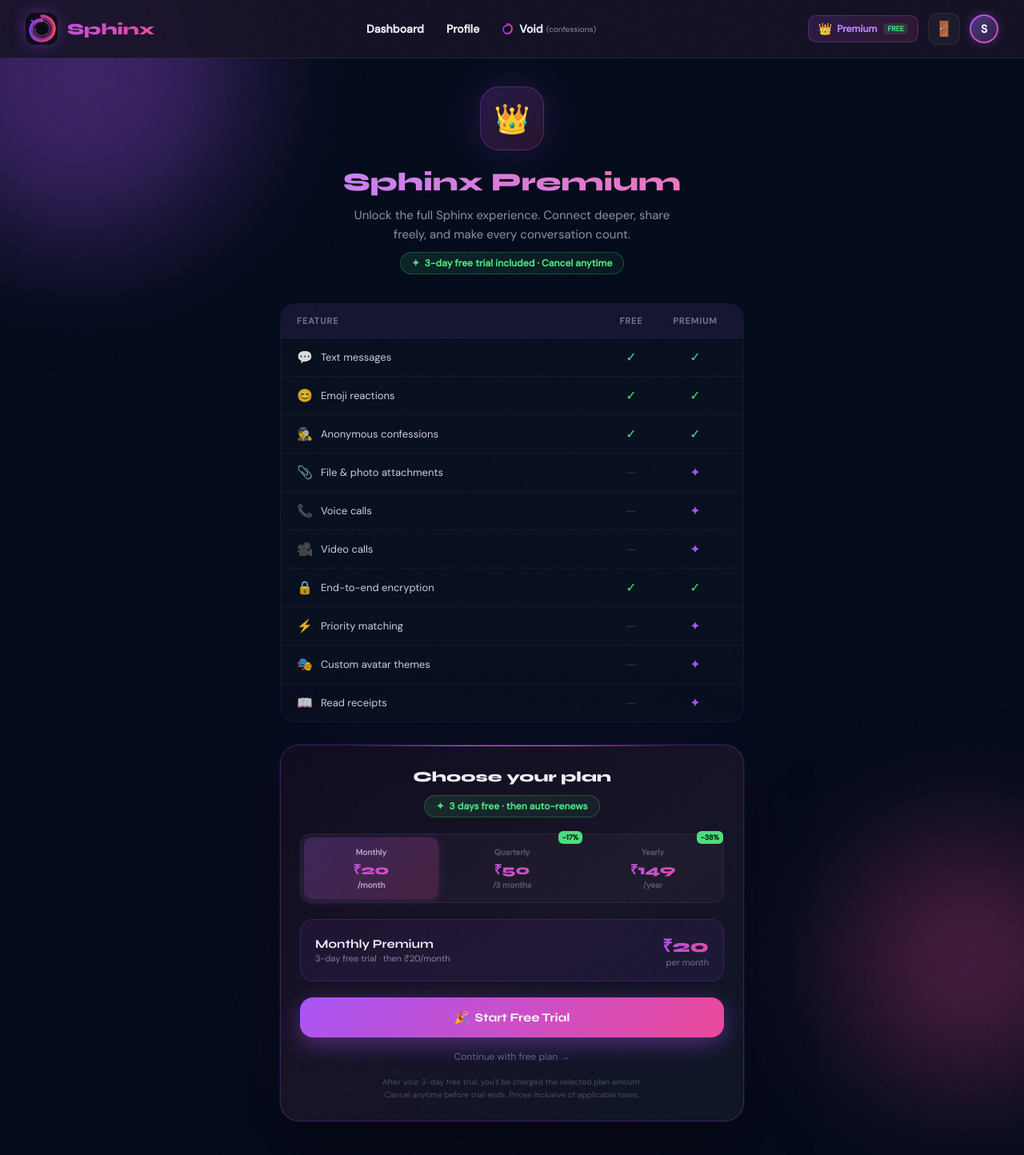
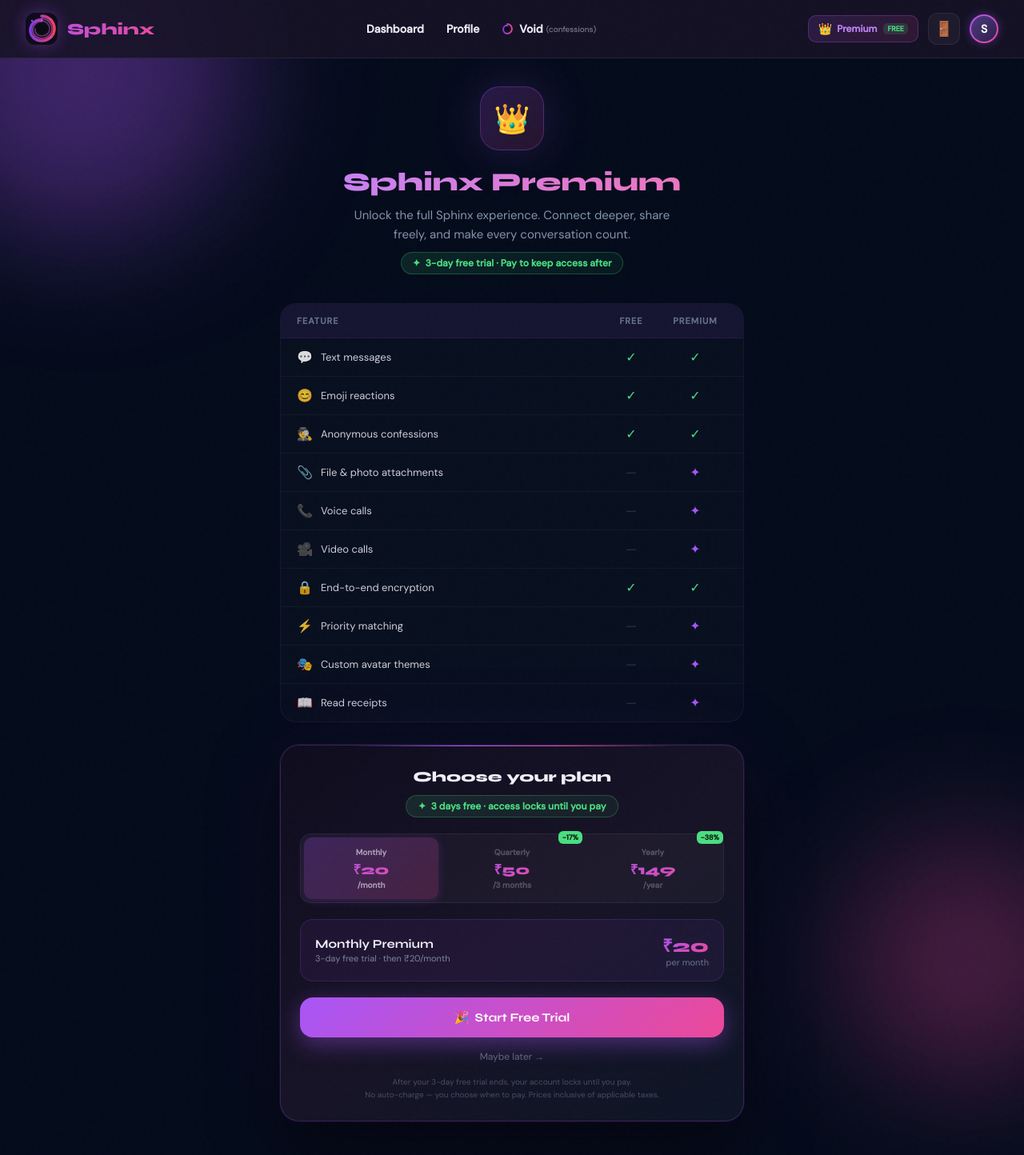
Before and after one commit to dhruvjoker/friendship, a Flask app: page /premium in a window 1280 px wide. Shown: the top 1444 px of the page at 80% size. Run offline with Flask 3, Linux system fonts and the light colour scheme; the visitor is signed in with stand-in values (Sample User, id 1).

Commit message:
Update premium_neon.html

```diff
--- a/app/templates/premium_neon.html
+++ b/app/templates/premium_neon.html
@@ -418,7 +418,7 @@
         <h1>Sphinx Premium</h1>
         <p>Unlock the full Sphinx experience. Connect deeper, share freely, and make every conversation count.</p>
         <div class="trial-badge">
-            ✦ &nbsp;3-day free trial included · Cancel anytime
+            ✦ &nbsp;3-day free trial · Pay to keep access after
         </div>
     </div>
 
@@ -485,7 +485,7 @@
     <div class="premium-modal" style="max-width:100%;border-radius:24px;padding:28px 24px 24px;">
         <div style="text-align:center;margin-bottom:20px;">
             <div style="font-family:'Syne',sans-serif;font-size:18px;font-weight:800;color:#F1EEF9;margin-bottom:4px;">Choose your plan</div>
-            <div class="trial-badge" style="margin:8px auto 0;">✦ &nbsp;3 days free · then auto-renews</div>
+            <div class="trial-badge" style="margin:8px auto 0;">✦ &nbsp;3 days free · access locks until you pay</div>
         </div>
 
         <!-- Plan tabs -->
@@ -524,10 +524,10 @@
         <button class="premium-cta" onclick="startCheckout()">
             <span>🎉 &nbsp;Start Free Trial</span>
         </button>
-        <div class="continue-free" onclick="window.history.back()">Continue with free plan →</div>
+        <div class="continue-free" onclick="window.history.back()">Maybe later →</div>
         <div class="fine-print">
-            After your 3-day free trial, you'll be charged the selected plan amount.<br>
-            Cancel anytime before trial ends. Prices inclusive of applicable taxes.
+            After your 3-day free trial ends, your account locks until you pay.<br>
+            No auto-charge — you choose when to pay. Prices inclusive of applicable taxes.
         </div>
     </div>
 </div>
@@ -539,7 +539,7 @@
         <div class="premium-header">
             <div class="crown-icon">💳</div>
             <div class="premium-title">Complete Payment</div>
-            <div class="premium-subtitle">Your trial starts immediately. No charge for 3 days.</div>
+            <div class="premium-subtitle">Pay now to unlock full access immediately.</div>
         </div>
 
         <!-- Order summary -->
@@ -548,17 +548,9 @@
                 <span style="font-size:13px;color:rgba(184,207,232,0.7);">Plan</span>
                 <span style="font-size:13px;font-weight:600;color:#F1EEF9;" id="checkoutPlanName">Monthly Premium</span>
             </div>
-            <div style="display:flex;justify-content:space-between;align-items:center;margin-bottom:8px;">
-                <span style="font-size:13px;color:rgba(184,207,232,0.7);">Free trial</span>
-                <span style="font-size:13px;font-weight:600;color:#4ade80;">3 days</span>
-            </div>
             <div style="border-top:1px solid rgba(255,255,255,0.06);margin:8px 0;padding-top:8px;display:flex;justify-content:space-between;align-items:center;">
                 <span style="font-size:14px;font-weight:600;color:#F1EEF9;">Due today</span>
-                <span style="font-size:14px;font-weight:700;color:#4ade80;">₹0.00</span>
-            </div>
-            <div style="display:flex;justify-content:space-between;align-items:center;">
-                <span style="font-size:12px;color:rgba(184,207,232,0.5);">After trial ends</span>
-                <span style="font-size:12px;font-weight:600;" id="checkoutAfterPrice" style="color:#A855F7;">₹20/month</span>
+                <span style="font-size:14px;font-weight:700;color:#A855F7;" id="checkoutAfterPrice">₹20/month</span>
             </div>
         </div>
 
```
